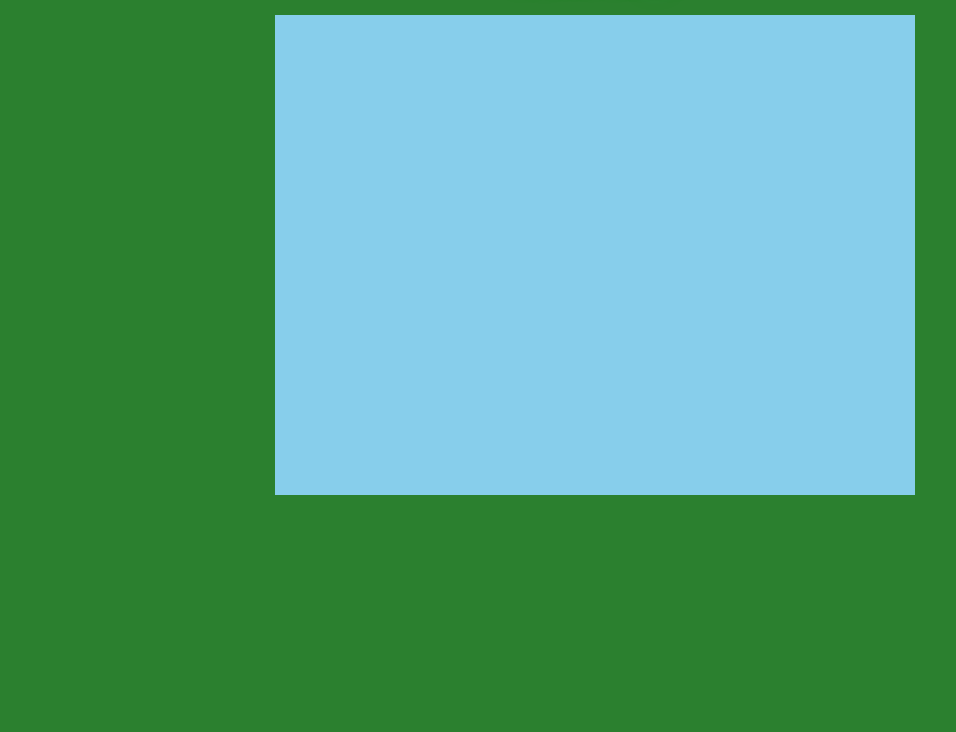
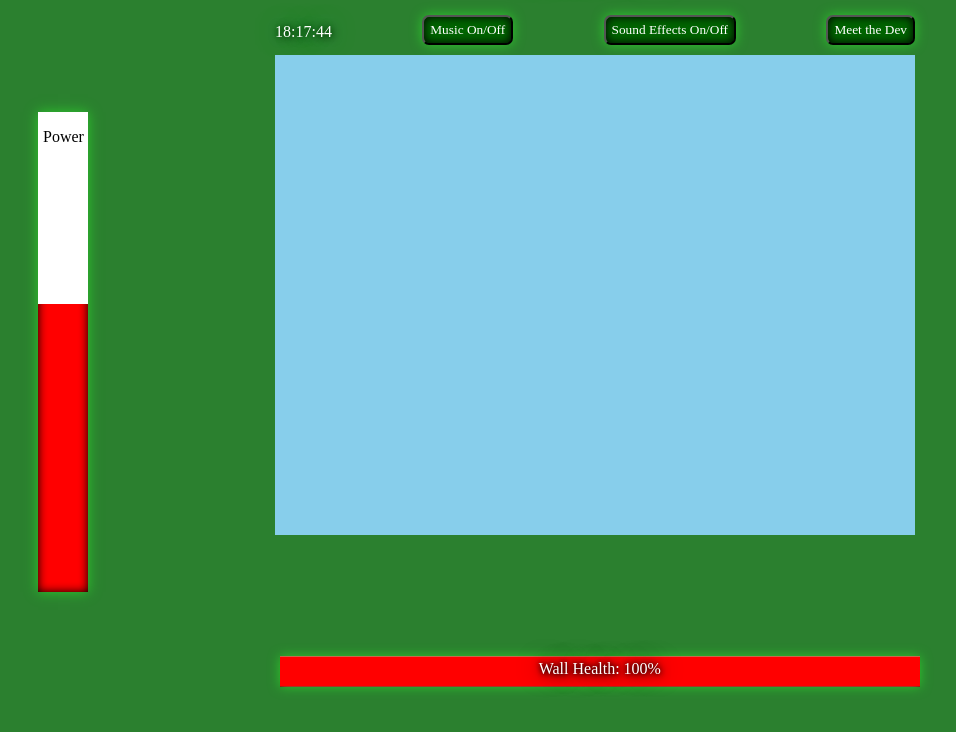
Before and after one commit to somra45/Castle-Siege-JSProject, a website with bundled scripts: page index.html in a window 1280 px wide. Shown: the part 90-822 px from the top of the page, without its empty margins (53-1009 px from the left). Before the commit the page ends 800 px from the top, so only its background shows below. Built offline with nearby package versions, Linux system fonts and the light colour scheme; a web font is replaced by a local one.

Commit message:
finish health bar, working on power bar

```diff
--- a/index.html
+++ b/index.html
@@ -17,7 +17,23 @@
   <body>
     <div id="body-div" class="body-div">
       <h1 class="game-title">Castle Siege</h1>
+      <div id="top-buttons-container" class="top-buttons-container">
+        <div id="clock-container"></div>
+        <button type="button" class="top-button">Music On/Off</button>
+        <button type="button" class="top-button">Sound Effects On/Off</button>
+        <button type="button" class="top-button">Meet the Dev</button>
+      </div>
       <canvas id="siege-game" height="480" width="640"></canvas>
+      <div class="health-bar-div">
+        <div class="health-bar">
+          <div class="health"></div>
+        </div>
+      </div>
+      <div class="power-bar-div">
+        <div class="power-bar">
+          <div class="power"></div>
+        </div>
+      </div>
     </div>
   </body>
 
--- a/src/index.js
+++ b/src/index.js
@@ -1,8 +1,21 @@
 import CastleSiege from "./scripts/game.js";
+import {addClock, Clock} from "./scripts/clock.js";
+import {currentHealth} from "./scripts/health-bar.js";
+import Power from "./scripts/power-bar.js";
 
 document.addEventListener("DOMContentLoaded", function() {
     const canvas = document.getElementById("siege-game");
 
     const castle1 = new CastleSiege(canvas)
 
-})
+    const clockDiv = document.getElementById("clock-container");
+    let clock = new Clock();
+    addClock(clock.timeString, clockDiv)
+
+    setInterval(() => addClock(clock.timeString, clockDiv) , 1000);
+
+    setInterval(currentHealth(castle1.wall.wallobj), 100)
+
+    const currentPower = new Power()
+    setInterval(() => currentPower.oscillate.call(currentPower), 200)
+});
--- a/src/index.scss
+++ b/src/index.scss
@@ -1,2 +1,6 @@
 @import "./styles/game-title.scss";
 @import  "./styles/body.scss";
+@import "./styles/top-buttons.scss";
+@import "./styles/health-bar.scss";
+@import "./styles/canvas.scss";
+@import "./styles/power-bar.scss";
--- /dev/null
+++ b/src/scripts/clock.js
@@ -0,0 +1,53 @@
+export {Clock, addClock}
+
+class Clock {
+    constructor() {
+      // 1. Create a Date object.
+      let date = new Date();
+      // 2. Store the hours, minutes, and seconds.
+      this.hours = date.getHours();
+      this.minutes = date.getMinutes();
+      this.seconds = date.getSeconds();
+      this.timeString = `${this.hours}:${this.minutes}:${this.seconds}`
+      // 3. Call printTime.
+      this.printTime();
+      // 4. Schedule the tick at 1 second intervals.
+      setInterval(this._tick.bind(this), 1000);
+    };
+
+     printTime() {
+      // Format the time in HH:MM:SS
+      this.timeString = (this.hours + ':'+ this.minutes + ':' + this.seconds);
+      return this.timeString;
+    };
+
+    _tick() {
+      // 1. Increment the time by one second.
+      this.seconds += 1;
+
+      if (this.seconds === 60) {
+          this.minutes += 1;
+          this.seconds = 0;
+      };
+
+      if (this.minutes === 60) {
+          this.hours += 1;
+          this.minutes = 0;
+      };
+      // 2. Call printTime.
+      this.timeString = `${this.hours}:${this.minutes}:${this.seconds}`
+      this.printTime();
+    };
+  };
+
+  const addClock = function(newElement, parentElement) {
+    const newPTag = document.createElement("p")
+    newPTag.innerText = newElement
+    newPTag.classList.add("siege-clock")
+    if (parentElement.children.length > 0) {
+        parentElement.removeChild(parentElement.children[0]);
+        parentElement.appendChild(newPTag);
+    } else {
+      parentElement.appendChild(newPTag);
+    }
+};
--- a/src/scripts/game.js
+++ b/src/scripts/game.js
@@ -1,8 +1,15 @@
+import Wall from "./wall.js"
+
 export default class CastleSiege {
     constructor(canvas) {
         this.ctx = canvas.getContext("2d");
         this.dimensions = { width: canvas.width, height: canvas.height};
         this.drawBackground(this.ctx);
+        let wallobj = { width: canvas.width/10, height: canvas.height/10,
+            health: 100
+        }
+        this.wall = new Wall(wallobj, this.ctx)
+        this.wall.wallobj = wallobj;
     }
 
     drawBackground(ctx) {
--- /dev/null
+++ b/src/scripts/health-bar.js
@@ -0,0 +1,16 @@
+export {currentHealth}
+
+function currentHealth(wallObject) {
+    const health = document.querySelector(".health")
+    health.style.width = `${wallObject.health}%`
+
+    const newPTag = document.createElement("p")
+    newPTag.innerText = `Wall Health: ${wallObject.health}%`
+    newPTag.classList.add("health-indicator")
+    if (health.children.length > 0) {
+        health.removeChild(health.children[0])
+        health.appendChild(newPTag)
+    } else {
+        health.appendChild(newPTag)
+    }
+}
--- /dev/null
+++ b/src/scripts/power-bar.js
@@ -0,0 +1,27 @@
+export default class PowerBar {
+    constructor() {
+        this.power = this.oscillate()
+        // this.oscillate = this.oscillate.bind(this)
+        this.currentPower(this.power)
+    }
+
+    currentPower(power) {
+        const powerBar = document.querySelector(".power")
+        powerBar.style.height = `${power}%`
+
+        const newPTag = document.createElement("p")
+        newPTag.innerText = `Power`
+        newPTag.classList.add("power-indicator")
+        if (powerBar.children.length > 0) {
+            powerBar.removeChild(powerBar.children[0])
+            powerBar.appendChild(newPTag)
+        } else {
+            powerBar.appendChild(newPTag)
+        }
+    };
+
+    oscillate() {
+        let random = Math.random() * 100
+
+    }
+};
--- a/src/scripts/wall.js
+++ b/src/scripts/wall.js
@@ -3,5 +3,6 @@ export default class Wall {
         this.ctx = ctx;
         this.width = wallObject.width;
         this.height = wallObject.height;
+        this.health = wallObject.health;
     }
-}
+};
--- a/src/styles/body.scss
+++ b/src/styles/body.scss
@@ -3,6 +3,7 @@ body {
        width: 100%;
        height: 100%;
        overflow: hidden;
+       font-family: 'Dela Gothic One';
    }
 
    .body-div {
--- a/src/styles/game-title.scss
+++ b/src/styles/game-title.scss
@@ -2,7 +2,7 @@
     font-family: 'Dela Gothic One';
     size: 50px;
     color: white;
-    text-shadow: 1px 1px 10px black, 0 0 25px rgb(33, 162, 80), 0 0 5px darkgreen;
+    text-shadow: 1px 1px 10px black, 0 0 25px rgb(45, 200, 45), 0 0 5px rgb(45, 200, 45);
     padding: 10px;
     margin: 20px;
 }
--- /dev/null
+++ b/src/styles/health-bar.scss
@@ -0,0 +1,44 @@
+.health-bar-div {
+    position: absolute;
+    top: 98%;
+    left: 51%;
+    transform: translate(-50%, -50%);
+    width : 640px;
+    max-width: 80%;
+    height: 75px;
+    margin: 0px;
+    padding: 0px;
+    box-sizing: border-box;
+}
+
+.health-bar {
+    width: 100%;
+    height: 30px;
+    background-color: white;
+    margin: 0px;
+    padding: 0px;
+    box-sizing: border-box;
+    box-shadow: inset 0px 0px 10px black, 0 0 12px rgb(45, 200, 45);
+}
+
+.health {
+    width: 0%;
+    height: 30px;
+    background-color: red;
+    margin: 0px;
+    padding: 0px;
+    box-sizing: border-box;
+    display: flex;
+    flex-direction: row;
+    justify-content: center;
+}
+
+.health-indicator {
+    color: white;
+    font-family: 'Dela Gothic One';
+    text-shadow: 1px 1px 10px black, 0 0 25px black, 0 0 5px black;
+    margin: 0px;
+    padding: 0px;
+    padding-top: 3px;
+    box-sizing: border-box;
+}
--- /dev/null
+++ b/src/styles/power-bar.scss
@@ -0,0 +1,34 @@
+.power-bar-div {
+    position: absolute;
+    top: 55.3%;
+    left: 9.1%;
+    transform: translate(-50%, -50%);
+    width : 50px;
+    max-width: 80%;
+    height: 480px;
+    margin: 0px;
+    padding: 0px;
+    box-sizing: border-box;
+}
+
+.power-bar {
+    width: 50px;
+    height: 100%;
+    background-color: red;
+    margin: 0px;
+    padding: 0px;
+    box-sizing: border-box;
+    box-shadow: inset 0px 0px 10px black, 0 0 12px rgb(45, 200, 45);
+}
+
+.power {
+    width: 50px;
+    height: 40%;
+    background-color: white;
+    margin: 0px;
+    padding: 0px;
+    box-sizing: border-box;
+    display: flex;
+    flex-direction: row;
+    justify-content: center;
+}
--- /dev/null
+++ b/src/styles/top-buttons.scss
@@ -0,0 +1,35 @@
+.top-buttons-container {
+    display: flex;
+    flex-direction: row;
+    justify-content: space-between;
+    align-items: flex-end;
+    width: 640px;
+    height: 30px;
+    padding-bottom: 10px;
+}
+
+.top-button {
+    background-color: darkgreen;
+    border-radius: 7px;
+    height: 30px;
+    width: fit-content;
+    font-family: 'Dela Gothic One';
+    color: white;
+    transition-duration: 0.7s;
+    box-shadow: inset 0px 0px 10px black, 0 0 12px rgb(45, 200, 45);
+}
+
+
+.siege-clock {
+    font-family: 'Dela Gothic One';
+    color: white;
+    text-shadow: 1px 1px 10px black, 0 0 25px rgb(33, 162, 80), 0 0 5px darkgreen;
+    margin: 0;
+    padding: 0;
+    padding-bottom: 4px;
+}
+
+.top-button:hover {
+    background-color: rgb(33, 162, 80);
+    cursor:pointer;
+}
```
Also changed, not shown: dist/main.css, dist/main.js, src/scripts/top-bar.js (added), src/styles/canvas.scss (added).
